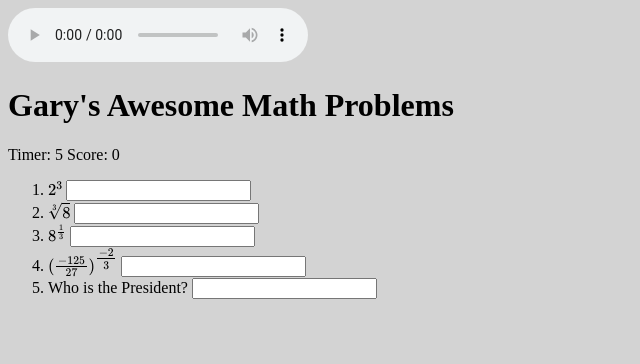
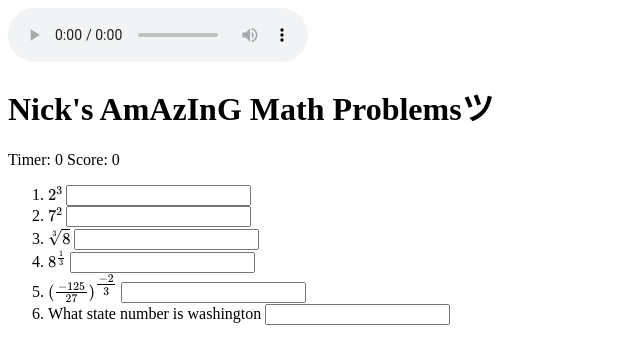
Before and after one commit to its-nick123/2027-4, a plain HTML site: page index.html in a window 1280 px wide. Shown: the whole page, without its empty margins (0-640 px from the left). Drawn offline with nearby package versions, Linux system fonts and the light colour scheme.

Commit message:
Update html with new title

```diff
--- a/index.html
+++ b/index.html
@@ -1,13 +1,3 @@
-<!DOCTYPE html>
-<html lang="en" >
-<head>
-  <meta charset="UTF-8">
-  <title>CodePen - 2027-4</title>
-  <link rel="stylesheet" href="./style.css">
-
-</head>
-<body>
-<!-- partial:index.partial.html -->
 <script src="https://polyfill.io/v3/polyfill.min.js?features=es6"></script>
 <script id="MathJax-script" async src="https://cdn.jsdelivr.net/npm/mathjax@3/es5/tex-mml-chtml.js"></script>
 <audio id="sad" controls>
@@ -15,19 +5,14 @@
   Your browser does not support the audio tag
 </audio>
 
-<h1>Gary's Awesome Math Problems</h1>
+<h1>Nick's AmAzInG Math Problemsツ</h1>
 <div>Timer: <span id="theTime">0</span> Score: <span id="score">0</span></div>
 <ol>
   <li>\( 2^3 \) <input data-correct="c9f0f895fb98ab9159f51fd0297e236d" /> </li>
+   <li>\( 7^2 \) <input data-correct="c9f0f895fb98ab9159f51fd0297e236d" /> </li>
   <li>\( \sqrt[3]{8} \) <input data-correct="c81e728d9d4c2f636f067f89cc14862c" /></li>
   <li>\( 8^\frac{1}{3} \) <input data-correct="c81e728d9d4c2f636f067f89cc14862c" /></li>
   <li>\( (\frac{-125}{27})^\tfrac{-2}{3} \) <input data-correct="9/25" /></li>
 
-  <li>Who is the President? <input data-correct="Trump" /></li>
+  <li>What state number is washington <input data-correct="42" "" /></li>
 </ol>
-<!-- partial -->
-  <script src='https://cdnjs.cloudflare.com/ajax/libs/jquery/3.4.1/jquery.min.js'></script>
-<script src='https://cdnjs.cloudflare.com/ajax/libs/blueimp-md5/2.12.0/js/md5.min.js'></script><script  src="./script.js"></script>
-
-</body>
-</html>
```
